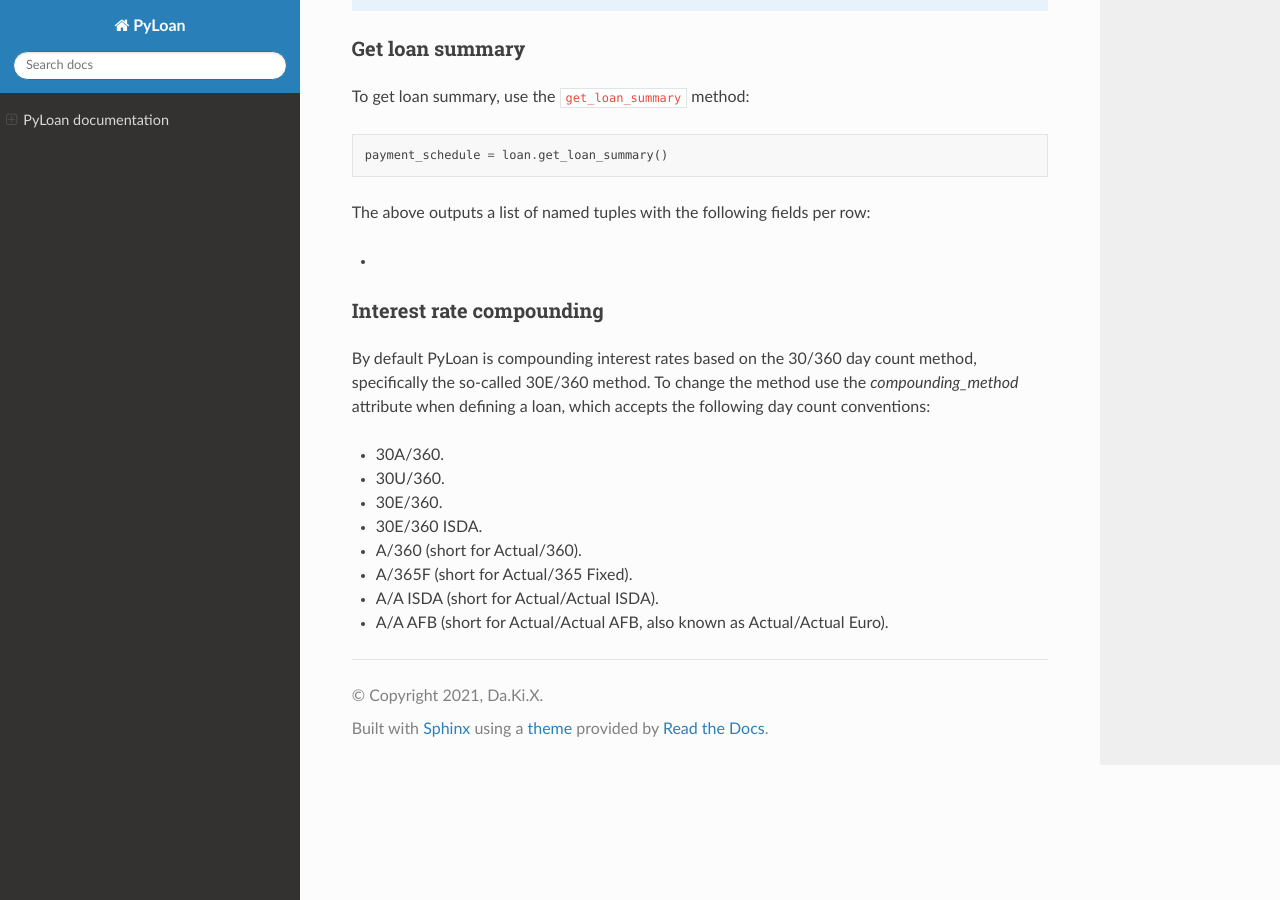
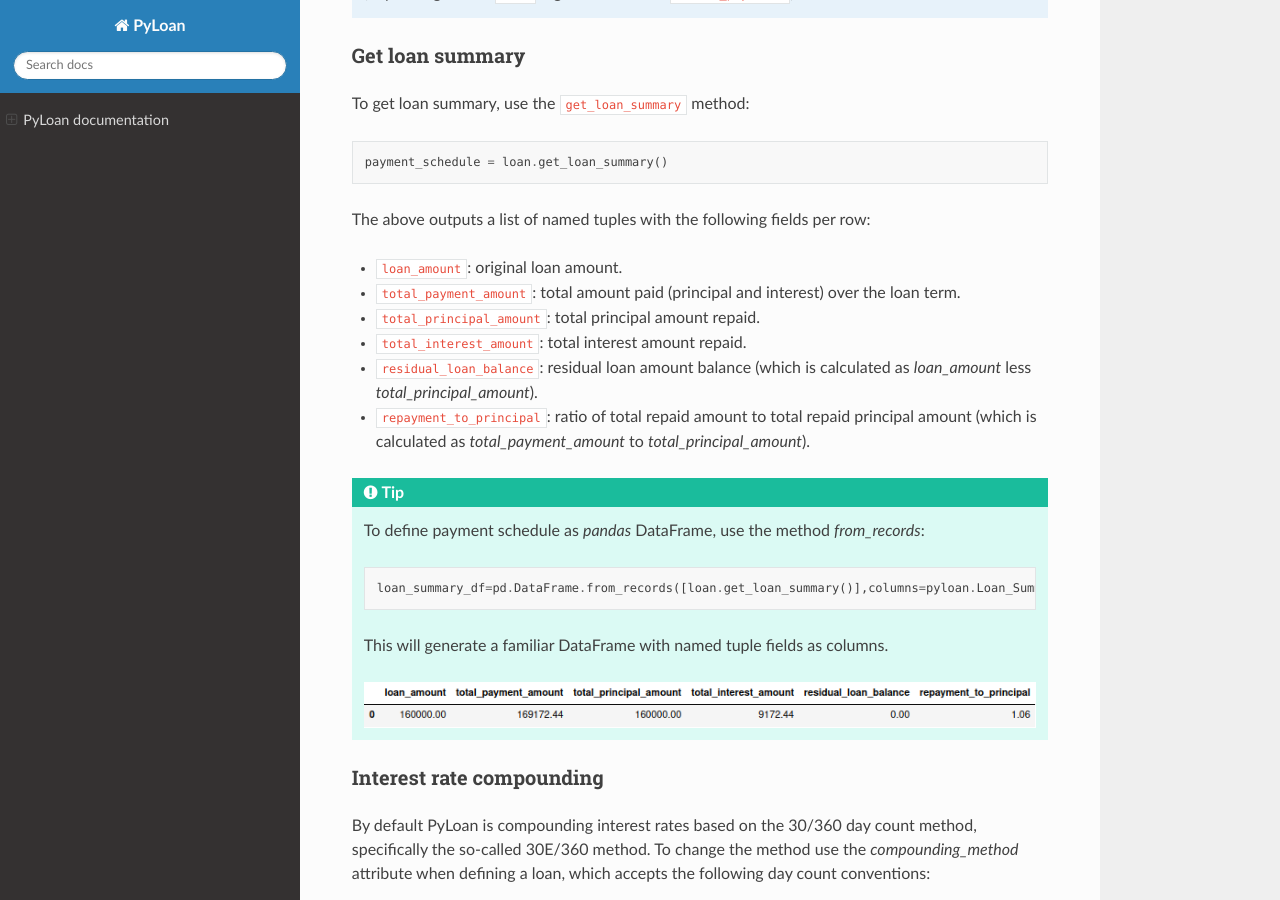
Before and after one commit to sudo-dakix/pyloan, a Sphinx documentation site: the page built from docs/README.rst, in a window 1280 px wide and 900 px high, scrolled down 6163 px. Built offline with Sphinx 7.4.7 and the Read the Docs theme 2.0.0, drawn with Linux system fonts in a browser that asks for light colours.

Commit message:
Extended get_loan_summary method

```diff
--- a/docs/README.rst
+++ b/docs/README.rst
@@ -65,13 +65,13 @@ To view the payment schedule and loan amortization use the ``get_payment_schedul
 
 The above outputs a list of named tuples with the following fields per row:
 
-* `date`: date of payment.
-* `payment_amount`: periodic payment amount of principal and interest.
-* `interest_amount`: part of periodic payment amount that is interest.
-* `principal_amount`: part of periodic payment amount that is principal.
-* `special_principal_amount`: part of periodic payment amount that is ad-hoc/special principal.
-* `total_principal_amount`: sum of `principal_amount` and `special_principal_amount` (if applicable).
-* `loan_balance_amount`: amount of loan balance as at end of payment `date`.
+* ``date``: date of payment.
+* ``payment_amount``: periodic payment amount of principal and interest.
+* ``interest_amount``: part of periodic payment amount that is interest.
+* ``principal_amount``: part of periodic payment amount that is principal.
+* ``special_principal_amount``: part of periodic payment amount that is ad-hoc/special principal.
+* ``total_principal_amount``: sum of `principal_amount` and `special_principal_amount` (if applicable).
+* ``loan_balance_amount``: amount of loan balance as at end of payment `date`.
 
 The first row represents the loan start with the 'loan_balance_column' equal to the loan amount. Each subsequent row represents loan repayment.
 
@@ -166,7 +166,23 @@ To get loan summary, use the ``get_loan_summary`` method::
 
 The above outputs a list of named tuples with the following fields per row:
 
-*
+* ``loan_amount``: original loan amount.
+* ``total_payment_amount``: total amount paid (principal and interest) over the loan term.
+* ``total_principal_amount``: total principal amount repaid.
+* ``total_interest_amount``: total interest amount repaid.
+* ``residual_loan_balance``: residual loan amount balance (which is calculated as `loan_amount` less `total_principal_amount`).
+* ``repayment_to_principal``: ratio of total repaid amount to total repaid principal amount (which is calculated as `total_payment_amount` to `total_principal_amount`).
+
+
+.. tip::
+   To define payment schedule as `pandas` DataFrame, use the method `from_records`::
+
+    loan_summary_df=pd.DataFrame.from_records([loan.get_loan_summary()],columns=pyloan.Loan_Summary._fields)
+
+   This will generate a familiar DataFrame with named tuple fields as columns.
+
+   .. image:: _static/loan_summary.png
+      :alt: Pandas DataFrame output of the loan summary
 
 -------------------------
 Interest rate compounding
```
Also changed, not shown: README.md (+1 -2 lines), docs/_static/loan_summary.png (added), 9 other files.
